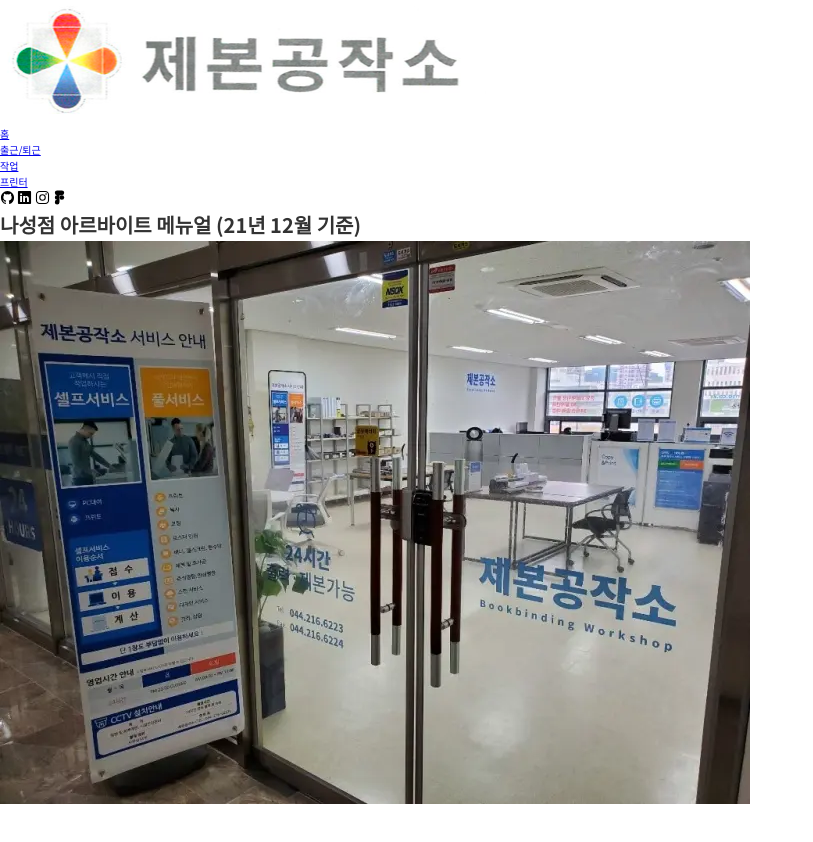
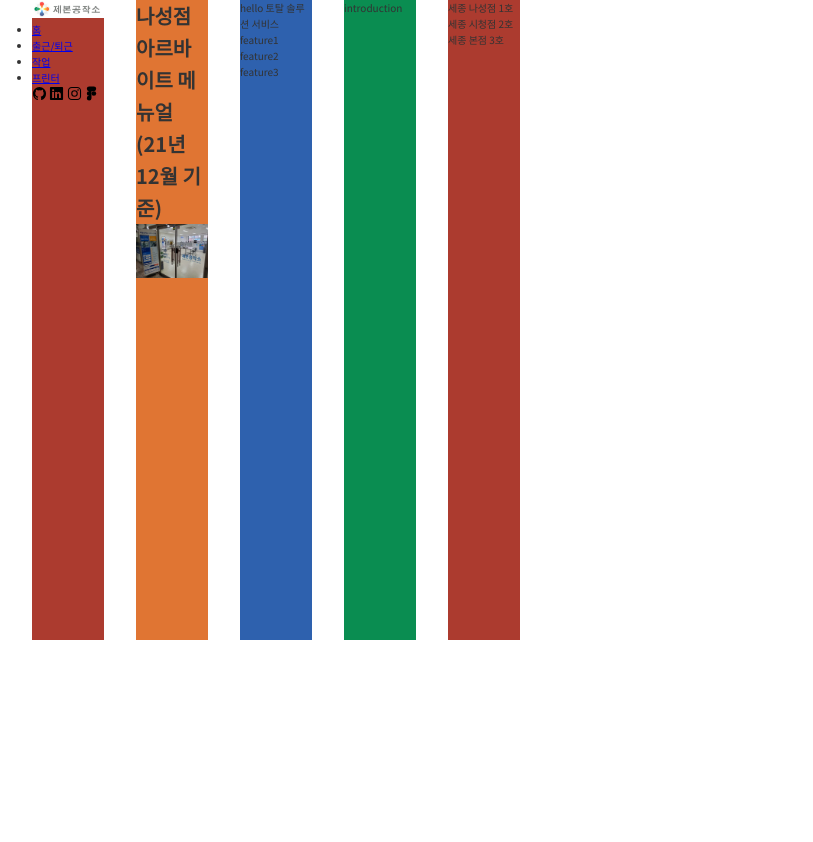
Before and after one commit to taewookim02/bookbinding-workshop, a website: page index.html in a window 1280 px wide. Shown: the whole page, without its empty margins (0-813 px from the left). Before the commit the page ends 808 px from the top, so only its background shows below. Drawn offline with Linux system fonts and the light colour scheme.

Commit message:
style: add 12 col grid

```diff
--- a/index.html
+++ b/index.html
@@ -16,7 +16,7 @@
 <body>
   <div class="container">
 
-    <header class="side-header">
+    <div class="sidebar">
       <nav class="nav">
         <img src="img/logo.png" alt="제본공작소 로고" class="nav__logo">
         <ul class="nav__list">
@@ -33,15 +33,35 @@
           <img src="img/svg/logo-figma.svg" alt="Github logo" class="nav__icons-item">
         </div>
       </nav>
+    </div>
+
+
+    <header class="header">
+      <h1 class="heading-1">나성점 아르바이트 메뉴얼 (21년 12월 기준)</h1>
+      <img src="img/shop.webp" alt="Image of shop" class="header__image">
     </header>
 
-    <main>
-      <div class="hero">
-        <h1 class="heading-1">나성점 아르바이트 메뉴얼 (21년 12월 기준)</h1>
-        <img src="img/shop.webp" alt="Image of shop" class="hero__image">
+    <section class="features">
+      <div class="feature-display">
+        <span class="feature-display__large">hello</span>
+        <span class="feature-display__medium">토탈 솔루션 서비스</span>
+      </div>
+      <div class="feature-container">
+        <div class="feature">feature1</div>
+        <div class="feature">feature2</div>
+        <div class="feature">feature3</div>
       </div>
 
-    </main>
+    </section>
+    <section class="introduction">
+      introduction
+    </section>
+
+    <footer class="footer">
+      <div class="footer__item">세종 나성점 1호</div>
+      <div class="footer__item">세종 시청점 2호</div>
+      <div class="footer__item">세종 본점 3호</div>
+    </footer>
   </div>
 
 </body>
--- a/sass/_base.scss
+++ b/sass/_base.scss
@@ -33,11 +33,12 @@
   line-height: 1.6;
 }
 
-.nav__icons-item {
-  height: 15px;
-  stroke: black;
-}
 .container {
   display: grid;
-  // grid-template-rows: ;
+  grid-template-rows: 80vh min-content 40vw repeat(2, min-content);
+  // grid-template-columns: repeat(12, minmax(min-content, 12rem)); //1440/12 = 120
+  grid-template-columns: repeat(12, 1fr); //1440/12 = 120
+
+  gap: 3.2rem;
+  padding: 0 3.2rem;
 }
--- /dev/null
+++ b/sass/_features.scss
@@ -0,0 +1,3 @@
+.features {
+  background-color: $color-blue;
+}
--- /dev/null
+++ b/sass/_footer.scss
@@ -0,0 +1,3 @@
+.footer {
+  background-color: $color-red;
+}
--- /dev/null
+++ b/sass/_header.scss
@@ -0,0 +1,7 @@
+.header {
+  background-color: $color-orange;
+
+  &__image {
+    width: 100%;
+  }
+}
--- /dev/null
+++ b/sass/_introduction.scss
@@ -0,0 +1,3 @@
+.introduction {
+  background-color: $color-green;
+}
--- a/sass/_sidebar.scss
+++ b/sass/_sidebar.scss
@@ -1,4 +1,13 @@
-.nav__icons-item {
-  filter: invert(14%) sepia(7%) saturate(6%) hue-rotate(316deg) brightness(92%)
-    contrast(81%);
+.sidebar {
+  background-color: $color-red;
 }
+
+.nav {
+  &__logo {
+    width: 100%;
+  }
+
+  &__icons-item {
+    height: 1.5rem;
+  }
+}
--- a/sass/main.scss
+++ b/sass/main.scss
@@ -1,2 +1,8 @@
 @import 'base';
+
 @import 'sidebar';
+@import 'header';
+@import 'features';
+@import 'introduction';
+
+@import 'footer';
```
Also changed, not shown: css/style.css.
